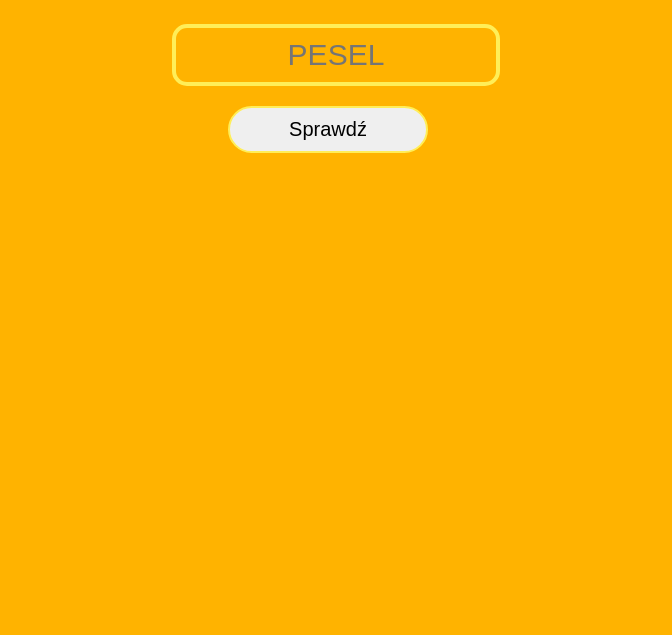
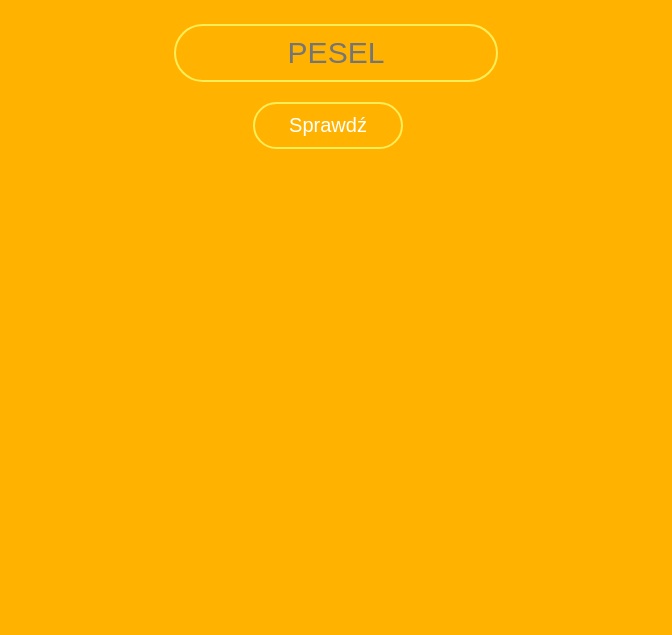
Before and after one commit to xXmilanek/pesel-verification, an Electron app: page index.html in a window 800 px wide. Shown: the part 165-800 px from the top of the page, without its empty margins (64-736 px from the left). Drawn offline with Linux system fonts and the light colour scheme.

Commit message:
Add files via upload

```diff
--- a/assets/css/style.css
+++ b/assets/css/style.css
@@ -6,6 +6,7 @@ body {
   -webkit-font-smoothing: antialiased;
   text-rendering: optimizeSpeed;
   padding: 30px;
+  color: #fff;
 }
 
 .container {
@@ -31,14 +32,15 @@ input::-webkit-inner-spin-button {
 input {
   border:0;
   width: 300px;
-  border: 4px solid #FFEE58;
-  border-radius: 15px;
+  border: 2px solid #FFEE58;
+  border-radius: 30px;
   text-align: center;
   background: none;
   outline: none;
   font-size: 30px;
   padding: 10px;
   transition: 0.25s;
+  color: inherit;
 }
 
 input:hover {
@@ -47,10 +49,12 @@ input:hover {
 }
 
 .btn {
-  width: 200px;
+  background-color: #FFB300;
+  width: 150px;
   margin-top: 20px;
   margin-left: -16px;
   font-size: 20px;
+  color: inherit;
   border: 2px solid #FFEE58;
   border-radius: 30px;
   padding: 10px;
@@ -70,3 +74,7 @@ input:hover {
   background-size: 100%;
   transition: background 0s;
 }
+.info{
+  font-size: 20px;
+  transition: 0.5s;
+}
```
